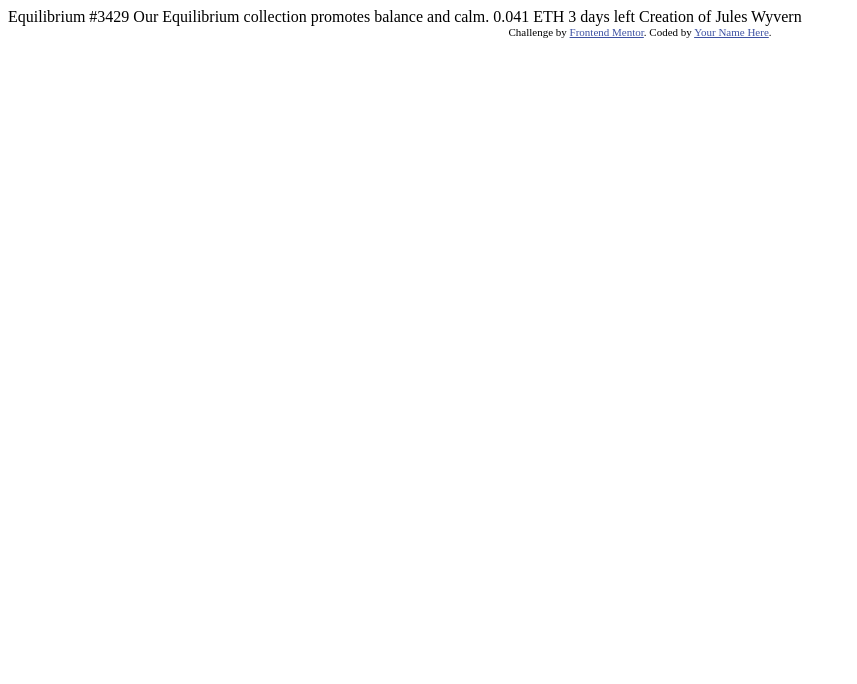
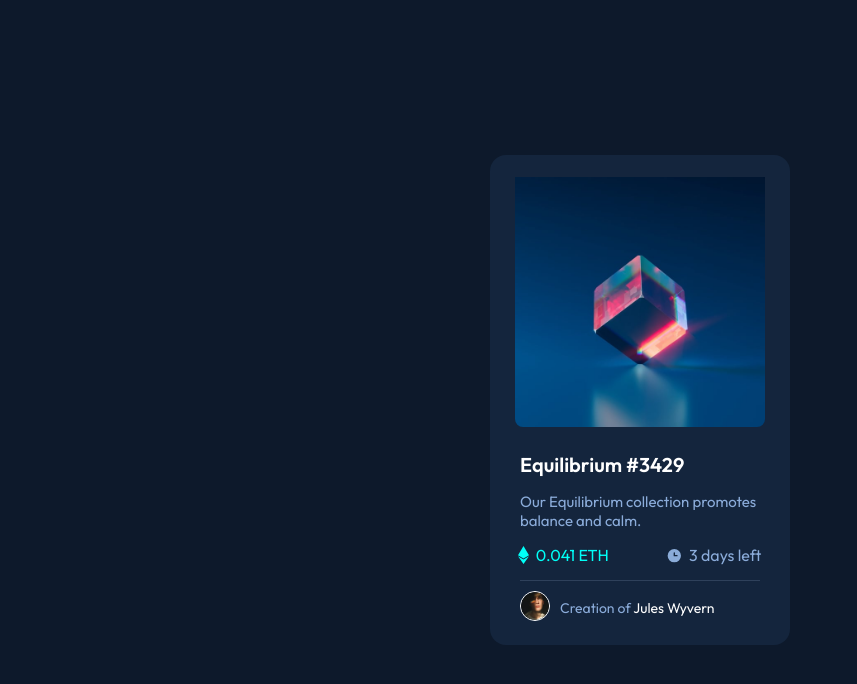
Before and after one commit to sanketcharanpahadi/nft-preview-card-component, a plain HTML site: page index.html in a window 1280 px wide. Shown: the whole page, without its empty margins (0-857 px from the left). Drawn offline with Linux system fonts and the light colour scheme.

Commit message:
project completed

```diff
--- a/index.html
+++ b/index.html
@@ -5,29 +5,52 @@
   <meta name="viewport" content="width=device-width, initial-scale=1.0"> <!-- displays site properly based on user's device -->
 
   <link rel="icon" type="image/png" sizes="32x32" href="./images/favicon-32x32.png">
+  <link rel="stylesheet" href="/styles/style.css">
 
   <title>Frontend Mentor | NFT preview card component</title>
 
   <!-- Feel free to remove these styles or customise in your own stylesheet 👍 -->
-  <style>
+  <!-- <style>
     .attribution { font-size: 11px; text-align: center; }
     .attribution a { color: hsl(228, 45%, 44%); }
-  </style>
+  </style> -->
 </head>
 <body>
 
-  Equilibrium #3429
+    <main>
+      <div class="container flex auto">
+        <div class="card">
+           <img src="./images/image-equilibrium.jpg" alt="nft" class="nft-img auto">
+           <h1 class="nft-name auto">Equilibrium #3429</h1>
+           <p class="about-nft auto">Our Equilibrium collection promotes balance and calm.</p>
+           <div class="purchasing flex">
+             <div class="pricing flex">
+               <img src="./images/icon-ethereum.svg" alt="">
+               <span>0.041 ETH</span>
+             </div>
+             <div class="time flex">
+               <img src="./images/icon-clock.svg" alt="">
+               <span>3 days left</span>
+             </div>
+           </div>
 
-  Our Equilibrium collection promotes balance and calm.
+           <div class="divider auto"></div>
 
-  0.041 ETH
-  3 days left
+           <div class="creator flex auto">
+             <div class="creator-img">
+               <img src="./images/image-avatar.png" alt="">
+             </div>
+             <div class="creator-name">
+               <p><span>Creation of</span> Jules Wyvern</p>
+             </div>
+           </div>
+          </div>
+        </div>
+      </main>
 
-  Creation of Jules Wyvern
-
-  <div class="attribution">
+  <!-- <div class="attribution">
     Challenge by <a href="https://www.frontendmentor.io?ref=challenge" target="_blank">Frontend Mentor</a>.
     Coded by <a href="#">Your Name Here</a>.
-  </div>
+  </div> -->
 </body>
 </html>
--- /dev/null
+++ b/styles/style.css
@@ -0,0 +1,114 @@
+@import url('https://fonts.googleapis.com/css2?family=Outfit:wght@300;400;600&display=swap');
+:root {
+    --primary-soft-blue: hsl(215, 51%, 70%);
+    --primary-cyan: hsl(178, 100%, 50%);
+    --neutral-dark-blue-1: hsl(217, 54%, 11%);
+    --neutral-dark-blue-2: hsl(216, 50%, 16%);
+    --neutral-dark-blue-3: hsl(215, 32%, 27%);
+    --neutral-white: hsl(0, 0%, 100%);
+    --primary-font-size: 18px;
+}
+
+*{
+    margin: 0;
+    padding: 0;
+    box-sizing: border-box;
+}
+
+/* Flexbox */
+
+.flex {
+    display: flex;
+    align-items: center;
+    justify-content: center;
+}
+
+body {
+    background-color: var(--neutral-dark-blue-1);
+    font-family: 'Outfit', sans-serif;
+}
+
+.container {
+    width: 80%;
+    height: 100vh;
+}
+
+.card {
+    background-color: var(--neutral-dark-blue-2);
+    border-radius: 1rem;
+    max-width: 300px;
+}
+
+.nft-img {
+    display: block;
+    width: 250px;
+    border-radius: 0.5rem;
+    padding-top: 22px;
+}
+
+.nft-name {
+    color: var(--neutral-white);
+    font-size: 20px;
+    padding-top: 25px;
+    width: 80%;
+}
+
+.about-nft {
+    color: var(--primary-soft-blue);
+    padding-top: 15px;
+    width: 80%;
+    font-size: 15px;
+}
+
+.purchasing {
+    padding-top: 15px;
+    justify-content: space-around;
+    padding-bottom: 15px;
+}
+
+.pricing,
+.time {
+    gap: 0.4rem;
+}
+
+.pricing span {
+   color: var(--primary-cyan);
+}
+
+.time span {
+    color: var(--primary-soft-blue);
+}
+
+.divider {
+    height: 1px;
+    background: var(--neutral-dark-blue-3);
+    width: 80%;
+}
+
+.creator {
+    padding-top: 10px;
+    justify-content: left;
+    width: 80%;
+    gap: 10px;
+    padding-bottom: 20px;
+}
+
+.creator-img img {
+    width: 30px;
+    border: 1px solid var(--neutral-white);
+    border-radius: 50%;
+}
+
+.creator-name p{
+   font-size: 14px;
+   color: var(--neutral-white);
+}
+
+.creator-name p span {
+    color: var(--primary-soft-blue);
+}
+
+/* Margins */
+.auto {
+    margin: 0 auto;
+}
```
